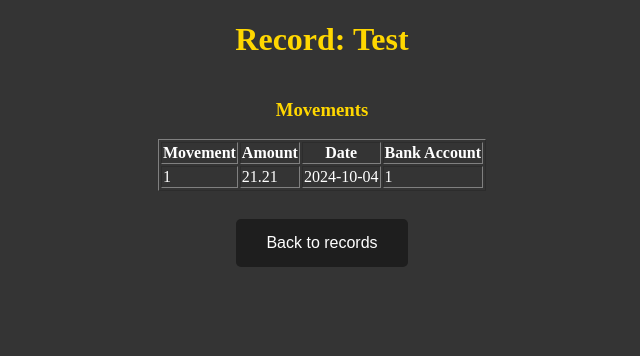
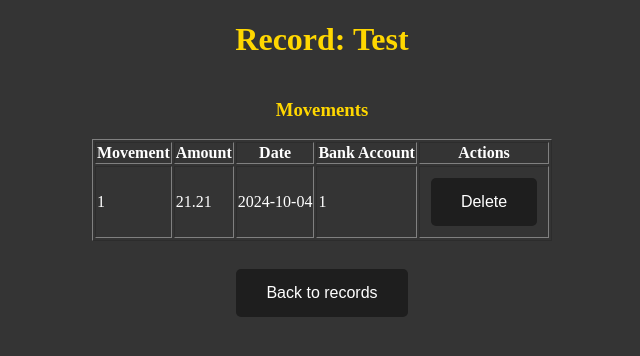
Before and after one commit to EthanMoreta/Finance-Database, a Flask app: page /view_record/1 in a window 1280 px wide. Shown: the top 356 px of the page, without its empty margins (318-958 px from the left). Run offline with Flask 3, Linux system fonts and the light colour scheme; data comes from the database, SQL or seed files in the repository.

Commit message:
Now you can delete movements from a record

```diff
--- a/app.py
+++ b/app.py
@@ -217,6 +217,17 @@ def delete_movement(movement_id):
     conn.close()
     return redirect('/movement')
 
+@app.route('/delete_register/<string:record_name>/<int:movement_id>')
+def delete_register(record_name,movement_id):
+    conn = mysql.connector.connect(**db_config)
+    cursor = conn.cursor()
+    cursor.execute("SELECT record_id FROM record WHERE record_name = %s", (record_name,))
+    record_id = cursor.fetchone()
+    cursor.execute("DELETE FROM register WHERE my_movement = %s AND my_record = %s", (movement_id,record_id[0]))
+    conn.commit()
+    conn.close()
+    return redirect('/record')
+
 # Ruta para eliminar una tarjeta
 @app.route('/view_record/<int:record_id>')
 def view_record(record_id):
--- a/templates/movements_list.html
+++ b/templates/movements_list.html
@@ -62,6 +62,7 @@
                 <th>Amount</th>
                 <th>Date</th>
                 <th>Bank Account</th>
+                <th>Actions</th>
             </tr>
         </thead>
         <tbody>
@@ -71,6 +72,11 @@
                 <td>{{ movement.amount }}</td>
                 <td>{{ movement.movement_date }}</td>
                 <td>{{ movement.my_account }}</td>
+                <td>
+                    <form action="/delete_register/{{ record_name.record_name }}/{{ movement.movement_id }}" method="GET" style="display:inline;">
+                        <button type="submit" class="button">Delete</button>
+                    </form>
+                </td>
             </tr>
             {% endfor %}
         </tbody>
```
Also changed, not shown: templates/index.html (+6 -1 lines), 1 other file.
